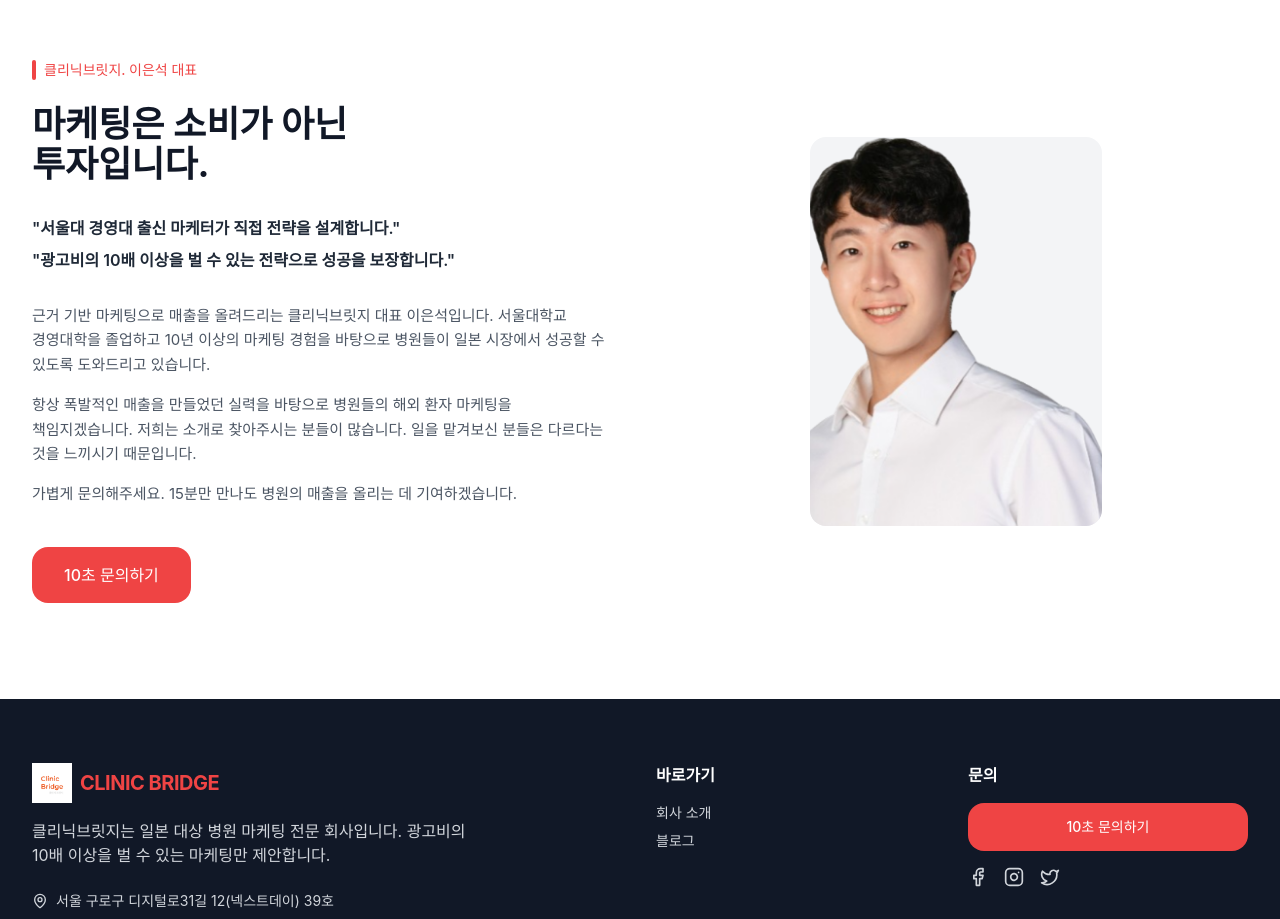
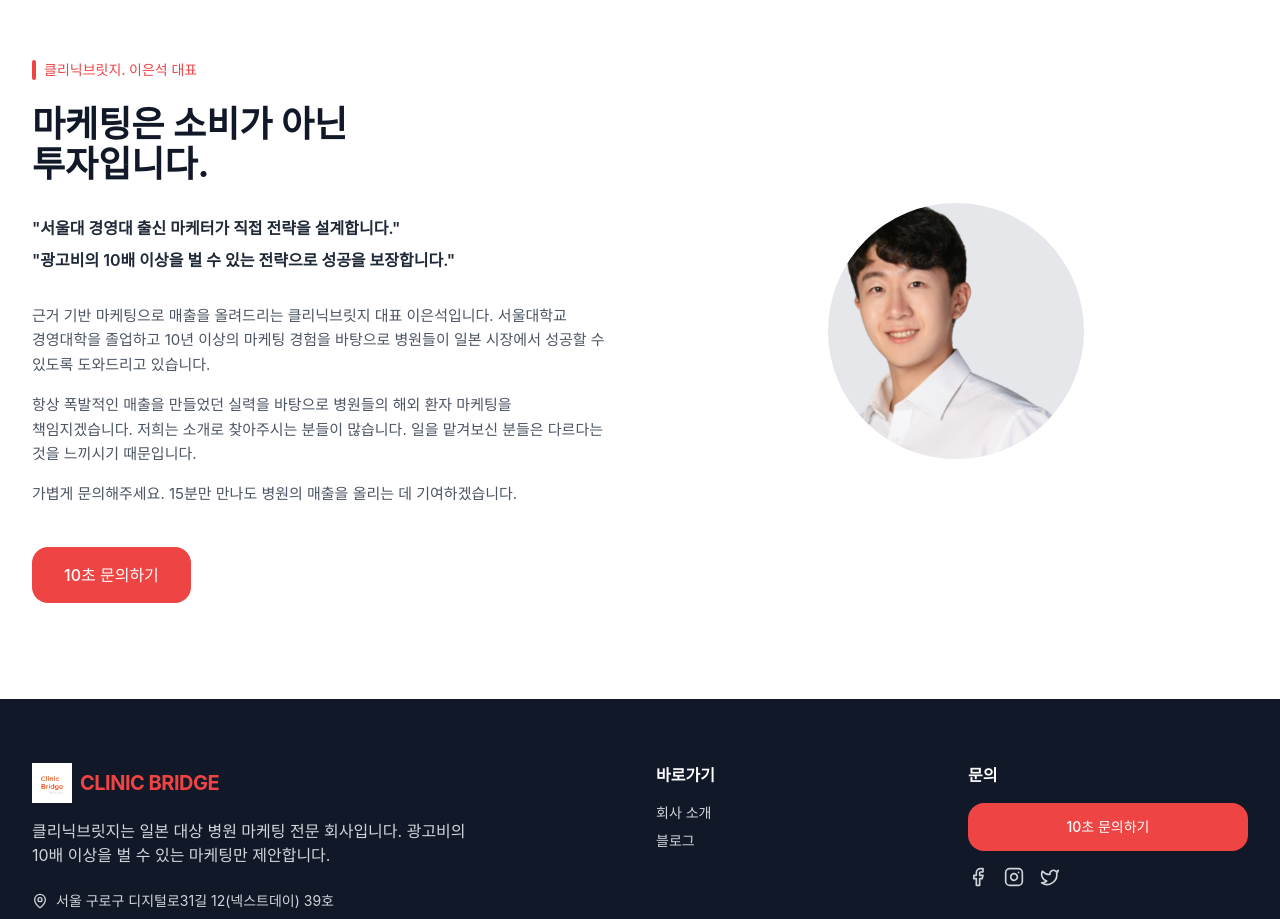
Before and after one commit to hckang2000/marketing, a Next.js app: page /about in a window 1280 px wide. Shown: the part 1040-1959 px from the top of the page. Built offline with nearby package versions, Linux system fonts and the light colour scheme; no server answers; a web font is replaced by a local one.

Commit message:
style: CEO 이미지 원형 + 가운데 정렬 + bg-gray-200 배경

```diff
--- a/src/app/about/page.tsx
+++ b/src/app/about/page.tsx
@@ -79,13 +79,13 @@ export default function AboutPage() {
 
             {/* Right: Image */}
             <div className="flex items-center justify-center">
-              <div className="relative w-1/2 aspect-[3/4] rounded-2xl overflow-hidden bg-gray-100">
+              <div className="relative w-64 h-64 rounded-full overflow-hidden bg-gray-200">
                 <Image
                   src="/images/ceo-image.png"
                   alt="이은석 대표"
                   fill
                   className="object-cover object-top"
-                  sizes="(max-width: 1024px) 100vw, 50vw"
+                  sizes="256px"
                 />
               </div>
             </div>
```
